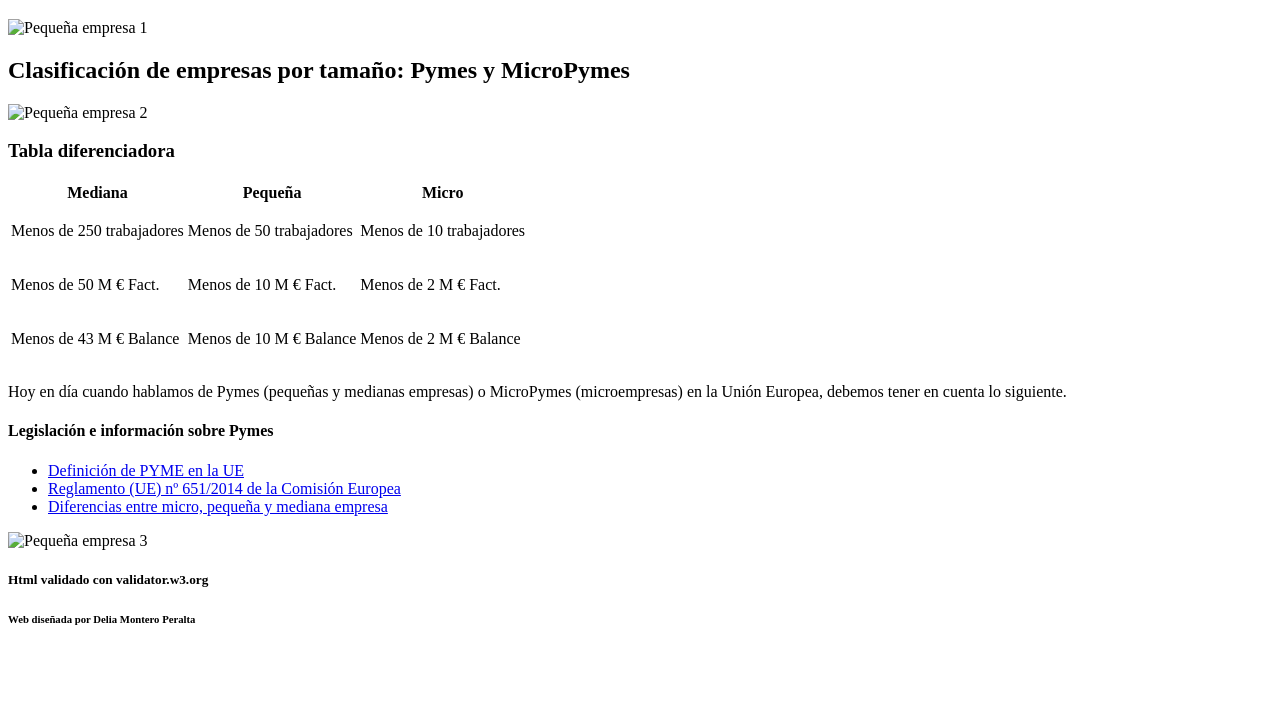
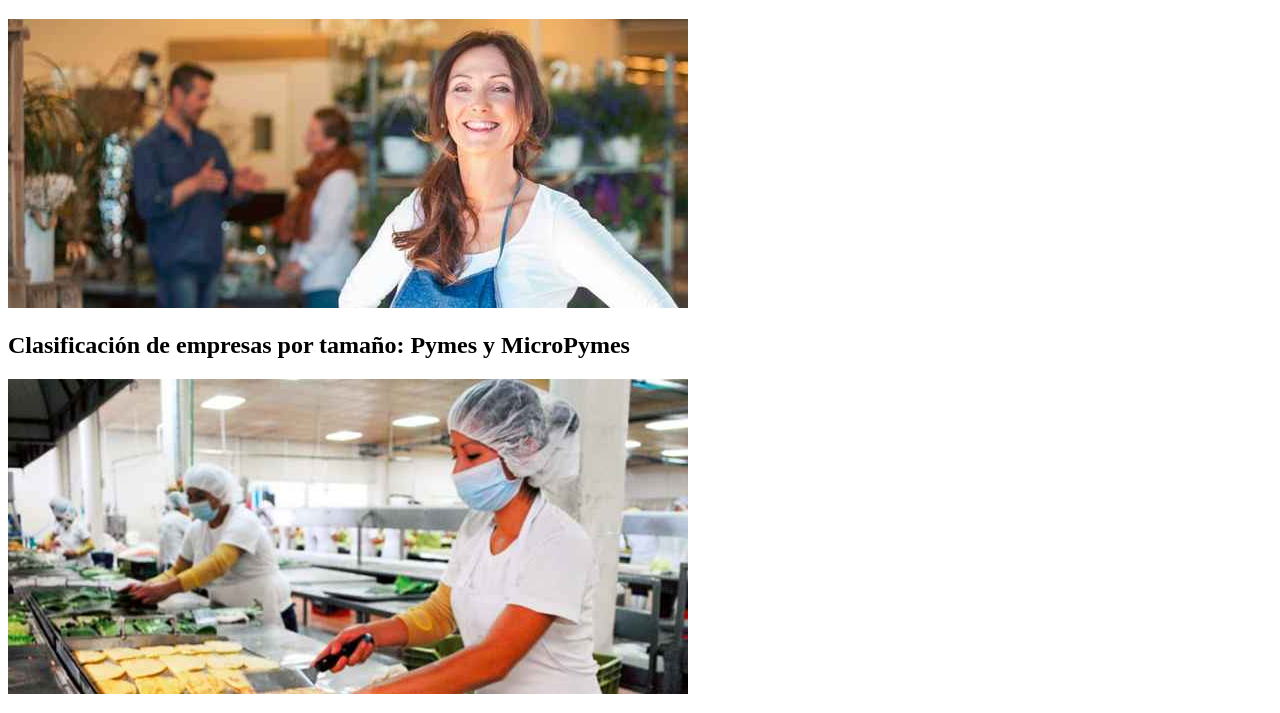
Before and after one commit to Deliamp/LLSGI-02, a plain HTML site: page index.html in a window 1280 px wide. Shown: the part 61-774 px from the top of the page. Drawn offline with Linux system fonts and the light colour scheme.

Commit message:
Update index.html

```diff
--- a/index.html
+++ b/index.html
@@ -7,9 +7,9 @@
 	</head>
 	<body>
 		<h1>Pequeñas empresas en la Unión Europea</h1>
-		<img src="img/Pyme1_opt.jpg" ALT="Pequeña empresa 1">
+		<img src="Pyme1_opt.jpg" ALT="Pequeña empresa 1">
 		<h2>Clasificación de empresas por tamaño: Pymes y MicroPymes</h2>
-		<img src="img/Pyme2_opt.jpg" ALT="Pequeña empresa 2">
+		<img src="Pyme2_opt.jpg" ALT="Pequeña empresa 2">
 <h3>Tabla diferenciadora</h3>
 <table id="tipos">
 			<thead>
@@ -52,7 +52,7 @@
 				<a href="https://cincodias.elpais.com/cincodias/2016/08/02/pyme/1470120203_791862.html" target="_blank">Diferencias entre micro, pequeña y mediana empresa</a>
 			</li>
 </ul>
-		<img src="img/Pyme3_opt.jpg" ALT="Pequeña empresa 3">
+		<img src="Pyme3_opt.jpg" ALT="Pequeña empresa 3">
 
 <h5>Html validado con validator.w3.org</h5>
 <h6>Web diseñada por Delia Montero Peralta</h6>
```
